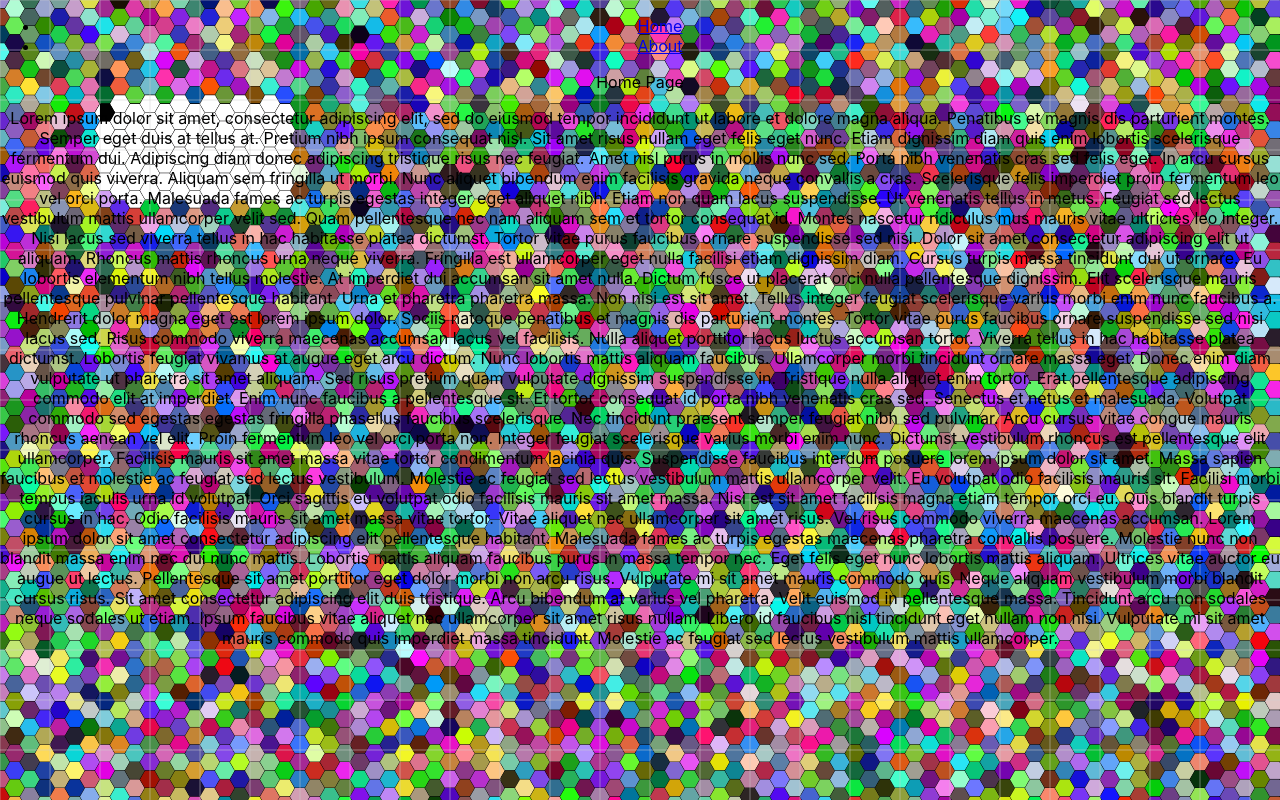
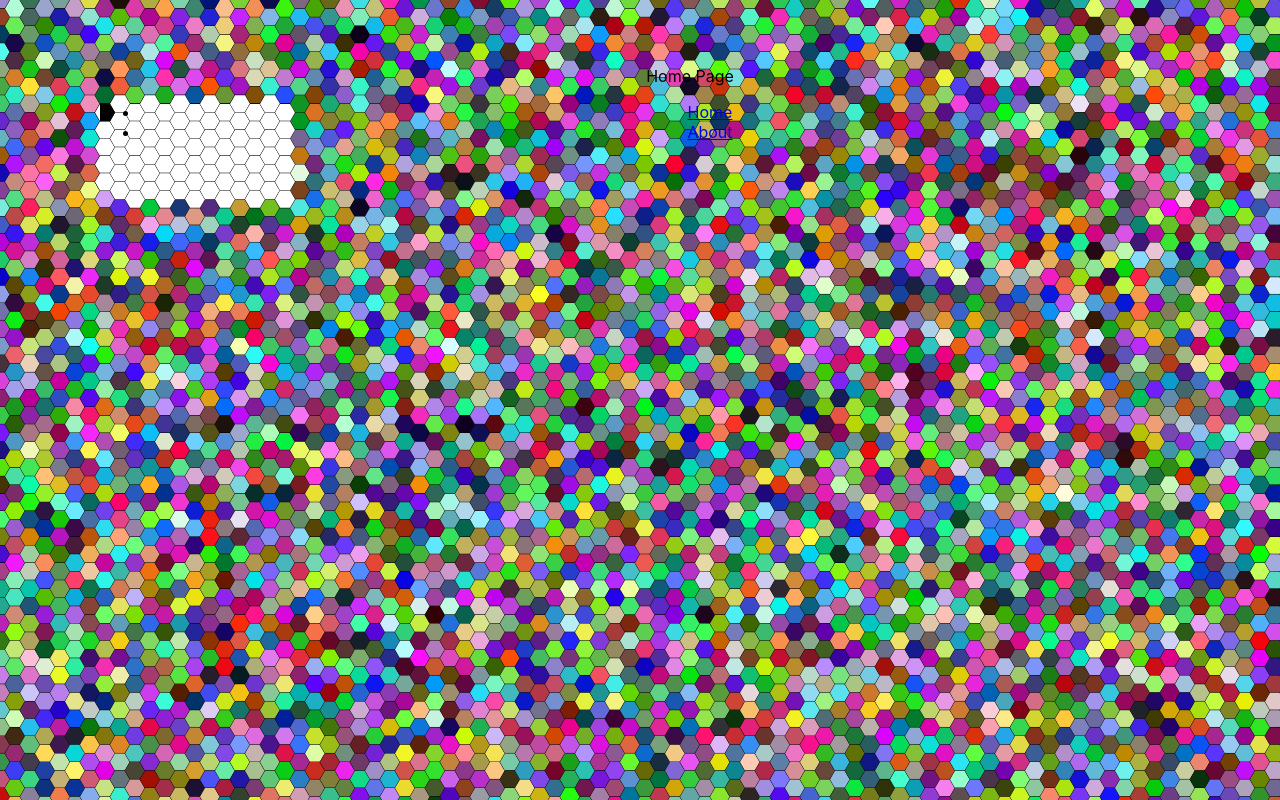
Before and after one commit to asnow003/allensnow-com-v2, a React (Create React App) app: page / in a window 1280 px wide. Built offline with nearby package versions, Linux system fonts and the light colour scheme.

Commit message:
layout updates

```diff
--- a/src/components/About/About.tsx
+++ b/src/components/About/About.tsx
@@ -11,6 +11,17 @@ class About extends Component {
                 defaultMessage="Err:Download"
             />
         </p>
+        <p>
+        Lorem ipsum dolor sit amet, consectetur adipiscing elit, sed do eiusmod tempor incididunt ut labore et dolore magna aliqua. Penatibus et magnis dis parturient montes. Semper eget duis at tellus at. Pretium nibh ipsum consequat nisl. Sit amet risus nullam eget felis eget nunc. Etiam dignissim diam quis enim lobortis scelerisque fermentum dui. Adipiscing diam donec adipiscing tristique risus nec feugiat. Amet nisl purus in mollis nunc sed. Porta nibh venenatis cras sed felis eget. In arcu cursus euismod quis viverra. Aliquam sem fringilla ut morbi. Nunc aliquet bibendum enim facilisis gravida neque convallis a cras. Scelerisque felis imperdiet proin fermentum leo vel orci porta. Malesuada fames ac turpis egestas integer eget aliquet nibh.
+
+Etiam non quam lacus suspendisse. Ut venenatis tellus in metus. Feugiat sed lectus vestibulum mattis ullamcorper velit sed. Quam pellentesque nec nam aliquam sem et tortor consequat id. Montes nascetur ridiculus mus mauris vitae ultricies leo integer. Nisi lacus sed viverra tellus in hac habitasse platea dictumst. Tortor vitae purus faucibus ornare suspendisse sed nisi. Dolor sit amet consectetur adipiscing elit ut aliquam. Rhoncus mattis rhoncus urna neque viverra. Fringilla est ullamcorper eget nulla facilisi etiam dignissim diam. Cursus turpis massa tincidunt dui ut ornare. Eu lobortis elementum nibh tellus molestie. At imperdiet dui accumsan sit amet nulla. Dictum fusce ut placerat orci nulla pellentesque dignissim. Elit scelerisque mauris pellentesque pulvinar pellentesque habitant. Urna et pharetra pharetra massa. Non nisi est sit amet. Tellus integer feugiat scelerisque varius morbi enim nunc faucibus a. Hendrerit dolor magna eget est lorem ipsum dolor.
+
+Sociis natoque penatibus et magnis dis parturient montes. Tortor vitae purus faucibus ornare suspendisse sed nisi lacus sed. Risus commodo viverra maecenas accumsan lacus vel facilisis. Nulla aliquet porttitor lacus luctus accumsan tortor. Viverra tellus in hac habitasse platea dictumst. Lobortis feugiat vivamus at augue eget arcu dictum. Nunc lobortis mattis aliquam faucibus. Ullamcorper morbi tincidunt ornare massa eget. Donec enim diam vulputate ut pharetra sit amet aliquam. Sed risus pretium quam vulputate dignissim suspendisse in. Tristique nulla aliquet enim tortor. Erat pellentesque adipiscing commodo elit at imperdiet. Enim nunc faucibus a pellentesque sit. Et tortor consequat id porta nibh venenatis cras sed. Senectus et netus et malesuada. Volutpat commodo sed egestas egestas fringilla phasellus faucibus scelerisque. Nec tincidunt praesent semper feugiat nibh sed pulvinar. Arcu cursus vitae congue mauris rhoncus aenean vel elit. Proin fermentum leo vel orci porta non. Integer feugiat scelerisque varius morbi enim nunc.
+
+Dictumst vestibulum rhoncus est pellentesque elit ullamcorper. Facilisis mauris sit amet massa vitae tortor condimentum lacinia quis. Suspendisse faucibus interdum posuere lorem ipsum dolor sit amet. Massa sapien faucibus et molestie ac feugiat sed lectus vestibulum. Molestie ac feugiat sed lectus vestibulum mattis ullamcorper velit. Eu volutpat odio facilisis mauris sit. Facilisi morbi tempus iaculis urna id volutpat. Orci sagittis eu volutpat odio facilisis mauris sit amet massa. Nisi est sit amet facilisis magna etiam tempor orci eu. Quis blandit turpis cursus in hac. Odio facilisis mauris sit amet massa vitae tortor. Vitae aliquet nec ullamcorper sit amet risus. Vel risus commodo viverra maecenas accumsan.
+
+Lorem ipsum dolor sit amet consectetur adipiscing elit pellentesque habitant. Malesuada fames ac turpis egestas maecenas pharetra convallis posuere. Molestie nunc non blandit massa enim nec dui nunc mattis. Lobortis mattis aliquam faucibus purus in massa tempor nec. Eget felis eget nunc lobortis mattis aliquam. Ultrices vitae auctor eu augue ut lectus. Pellentesque sit amet porttitor eget dolor morbi non arcu risus. Vulputate mi sit amet mauris commodo quis. Neque aliquam vestibulum morbi blandit cursus risus. Sit amet consectetur adipiscing elit duis tristique. Arcu bibendum at varius vel pharetra. Velit euismod in pellentesque massa. Tincidunt arcu non sodales neque sodales ut etiam. Ipsum faucibus vitae aliquet nec ullamcorper sit amet risus nullam. Libero id faucibus nisl tincidunt eget nullam non nisi. Vulputate mi sit amet mauris commodo quis imperdiet massa tincidunt. Molestie ac feugiat sed lectus vestibulum mattis ullamcorper.
+        </p>
       </div>
     );
   }
--- a/src/components/Home/Home.scss
+++ b/src/components/Home/Home.scss
@@ -0,0 +1,3 @@
+.Home {
+    padding-top: 50px;
+}
--- a/src/components/Home/Home.tsx
+++ b/src/components/Home/Home.tsx
@@ -1,27 +1,25 @@
-import React, { Component } from 'react';
-import { FormattedMessage } from 'react-intl';
+import React, { Component } from "react";
+import { FormattedMessage } from "react-intl";
+import "./Home.scss";
+import { Link } from "react-router-dom";
 
 class Home extends Component {
   render() {
     return (
-      <div>
+      <div className="Home">
         <p>
-            <FormattedMessage
-                id="app.home"
-                defaultMessage="Err:Download"
-            />
+          <FormattedMessage id="app.home" defaultMessage="Err:Download" />
         </p>
-        <p>
-        Lorem ipsum dolor sit amet, consectetur adipiscing elit, sed do eiusmod tempor incididunt ut labore et dolore magna aliqua. Penatibus et magnis dis parturient montes. Semper eget duis at tellus at. Pretium nibh ipsum consequat nisl. Sit amet risus nullam eget felis eget nunc. Etiam dignissim diam quis enim lobortis scelerisque fermentum dui. Adipiscing diam donec adipiscing tristique risus nec feugiat. Amet nisl purus in mollis nunc sed. Porta nibh venenatis cras sed felis eget. In arcu cursus euismod quis viverra. Aliquam sem fringilla ut morbi. Nunc aliquet bibendum enim facilisis gravida neque convallis a cras. Scelerisque felis imperdiet proin fermentum leo vel orci porta. Malesuada fames ac turpis egestas integer eget aliquet nibh.
-
-Etiam non quam lacus suspendisse. Ut venenatis tellus in metus. Feugiat sed lectus vestibulum mattis ullamcorper velit sed. Quam pellentesque nec nam aliquam sem et tortor consequat id. Montes nascetur ridiculus mus mauris vitae ultricies leo integer. Nisi lacus sed viverra tellus in hac habitasse platea dictumst. Tortor vitae purus faucibus ornare suspendisse sed nisi. Dolor sit amet consectetur adipiscing elit ut aliquam. Rhoncus mattis rhoncus urna neque viverra. Fringilla est ullamcorper eget nulla facilisi etiam dignissim diam. Cursus turpis massa tincidunt dui ut ornare. Eu lobortis elementum nibh tellus molestie. At imperdiet dui accumsan sit amet nulla. Dictum fusce ut placerat orci nulla pellentesque dignissim. Elit scelerisque mauris pellentesque pulvinar pellentesque habitant. Urna et pharetra pharetra massa. Non nisi est sit amet. Tellus integer feugiat scelerisque varius morbi enim nunc faucibus a. Hendrerit dolor magna eget est lorem ipsum dolor.
-
-Sociis natoque penatibus et magnis dis parturient montes. Tortor vitae purus faucibus ornare suspendisse sed nisi lacus sed. Risus commodo viverra maecenas accumsan lacus vel facilisis. Nulla aliquet porttitor lacus luctus accumsan tortor. Viverra tellus in hac habitasse platea dictumst. Lobortis feugiat vivamus at augue eget arcu dictum. Nunc lobortis mattis aliquam faucibus. Ullamcorper morbi tincidunt ornare massa eget. Donec enim diam vulputate ut pharetra sit amet aliquam. Sed risus pretium quam vulputate dignissim suspendisse in. Tristique nulla aliquet enim tortor. Erat pellentesque adipiscing commodo elit at imperdiet. Enim nunc faucibus a pellentesque sit. Et tortor consequat id porta nibh venenatis cras sed. Senectus et netus et malesuada. Volutpat commodo sed egestas egestas fringilla phasellus faucibus scelerisque. Nec tincidunt praesent semper feugiat nibh sed pulvinar. Arcu cursus vitae congue mauris rhoncus aenean vel elit. Proin fermentum leo vel orci porta non. Integer feugiat scelerisque varius morbi enim nunc.
-
-Dictumst vestibulum rhoncus est pellentesque elit ullamcorper. Facilisis mauris sit amet massa vitae tortor condimentum lacinia quis. Suspendisse faucibus interdum posuere lorem ipsum dolor sit amet. Massa sapien faucibus et molestie ac feugiat sed lectus vestibulum. Molestie ac feugiat sed lectus vestibulum mattis ullamcorper velit. Eu volutpat odio facilisis mauris sit. Facilisi morbi tempus iaculis urna id volutpat. Orci sagittis eu volutpat odio facilisis mauris sit amet massa. Nisi est sit amet facilisis magna etiam tempor orci eu. Quis blandit turpis cursus in hac. Odio facilisis mauris sit amet massa vitae tortor. Vitae aliquet nec ullamcorper sit amet risus. Vel risus commodo viverra maecenas accumsan.
-
-Lorem ipsum dolor sit amet consectetur adipiscing elit pellentesque habitant. Malesuada fames ac turpis egestas maecenas pharetra convallis posuere. Molestie nunc non blandit massa enim nec dui nunc mattis. Lobortis mattis aliquam faucibus purus in massa tempor nec. Eget felis eget nunc lobortis mattis aliquam. Ultrices vitae auctor eu augue ut lectus. Pellentesque sit amet porttitor eget dolor morbi non arcu risus. Vulputate mi sit amet mauris commodo quis. Neque aliquam vestibulum morbi blandit cursus risus. Sit amet consectetur adipiscing elit duis tristique. Arcu bibendum at varius vel pharetra. Velit euismod in pellentesque massa. Tincidunt arcu non sodales neque sodales ut etiam. Ipsum faucibus vitae aliquet nec ullamcorper sit amet risus nullam. Libero id faucibus nisl tincidunt eget nullam non nisi. Vulputate mi sit amet mauris commodo quis imperdiet massa tincidunt. Molestie ac feugiat sed lectus vestibulum mattis ullamcorper.
-        </p>
+        <nav>
+          <ul>
+            <li>
+              <Link to="/">Home</Link>
+            </li>
+            <li>
+              <Link to="/about">About</Link>
+            </li>
+          </ul>
+        </nav>
       </div>
     );
   }
--- a/src/components/Layout/Background.ts
+++ b/src/components/Layout/Background.ts
@@ -285,6 +285,6 @@ export class Background implements IBackground  {
     this.drawHexagonGrid(this.canvas.width, this.canvas.height);
     this.drawNavigationItems();
 
-    this.drawGrid(this.canvas.width, this.canvas.height);
+    // this.drawGrid(this.canvas.width, this.canvas.height);
   }
 }
--- a/src/components/Layout/Layout.scss
+++ b/src/components/Layout/Layout.scss
@@ -2,4 +2,5 @@
     overflow: scroll;
     height: 100vh;
     background: rgba(2, 0, 36, 0);
+    margin-left: 100px;
 }
--- a/src/components/Layout/Layout.tsx
+++ b/src/components/Layout/Layout.tsx
@@ -1,7 +1,7 @@
 import React, { Component } from "react";
 import { Background } from "./Background";
 // import logo from "../../logo.svg";
-import { Outlet, Link } from "react-router-dom";
+import { Outlet } from "react-router-dom";
 import "./Layout.scss";
 import INavigationItem from "../../interfaces/INavigationItem";
 import * as navigation from "../../resources/content/navigation.json";
@@ -12,16 +12,6 @@ class Layout extends Component {
   render() {
     return (
       <div className="Layout">
-        <nav>
-          <ul>
-            <li>
-              <Link to="/">Home</Link>
-            </li>
-            <li>
-              <Link to="/about">About</Link>
-            </li>
-          </ul>
-        </nav>
         <Outlet />
       </div>
     );
```
